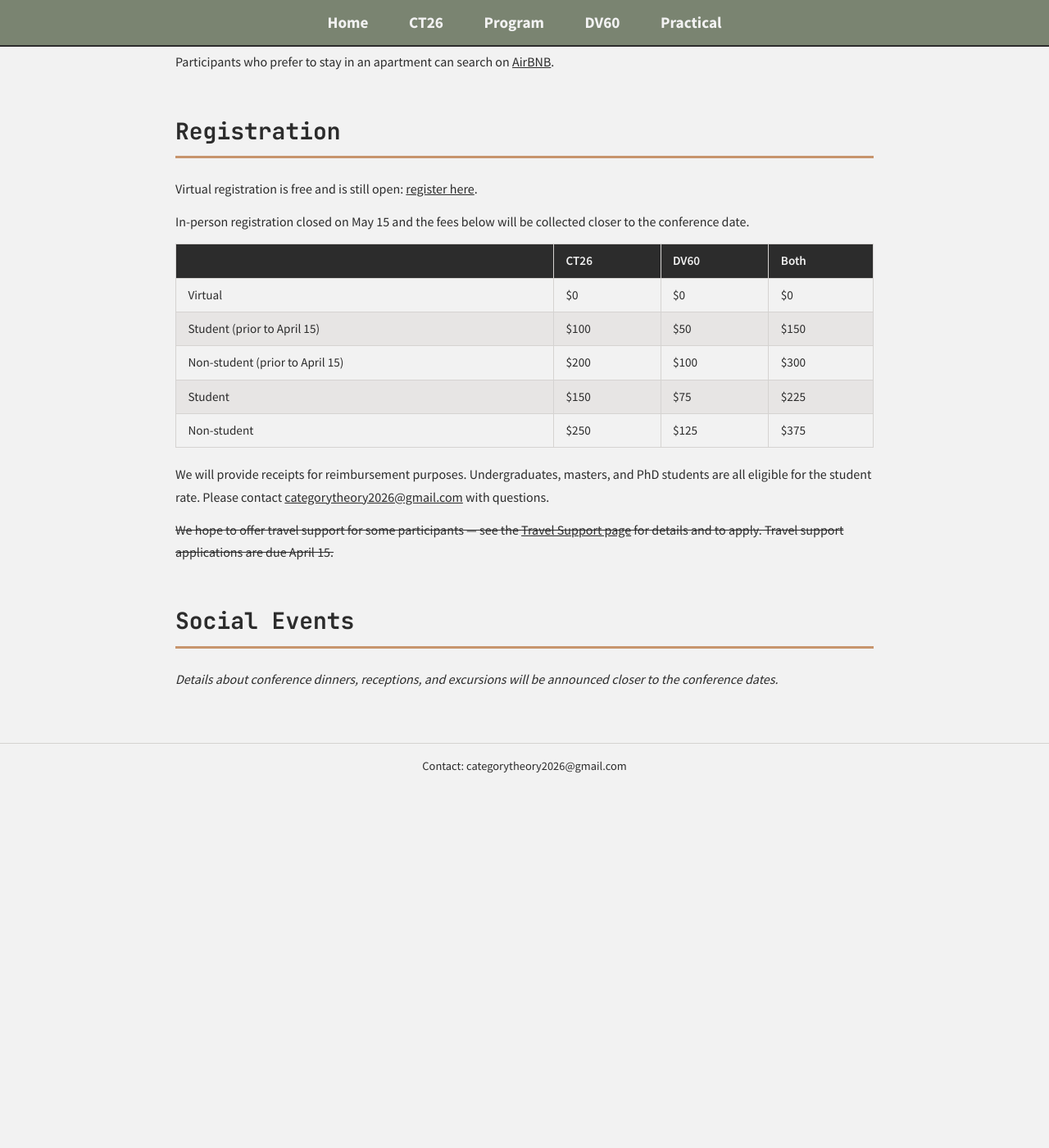
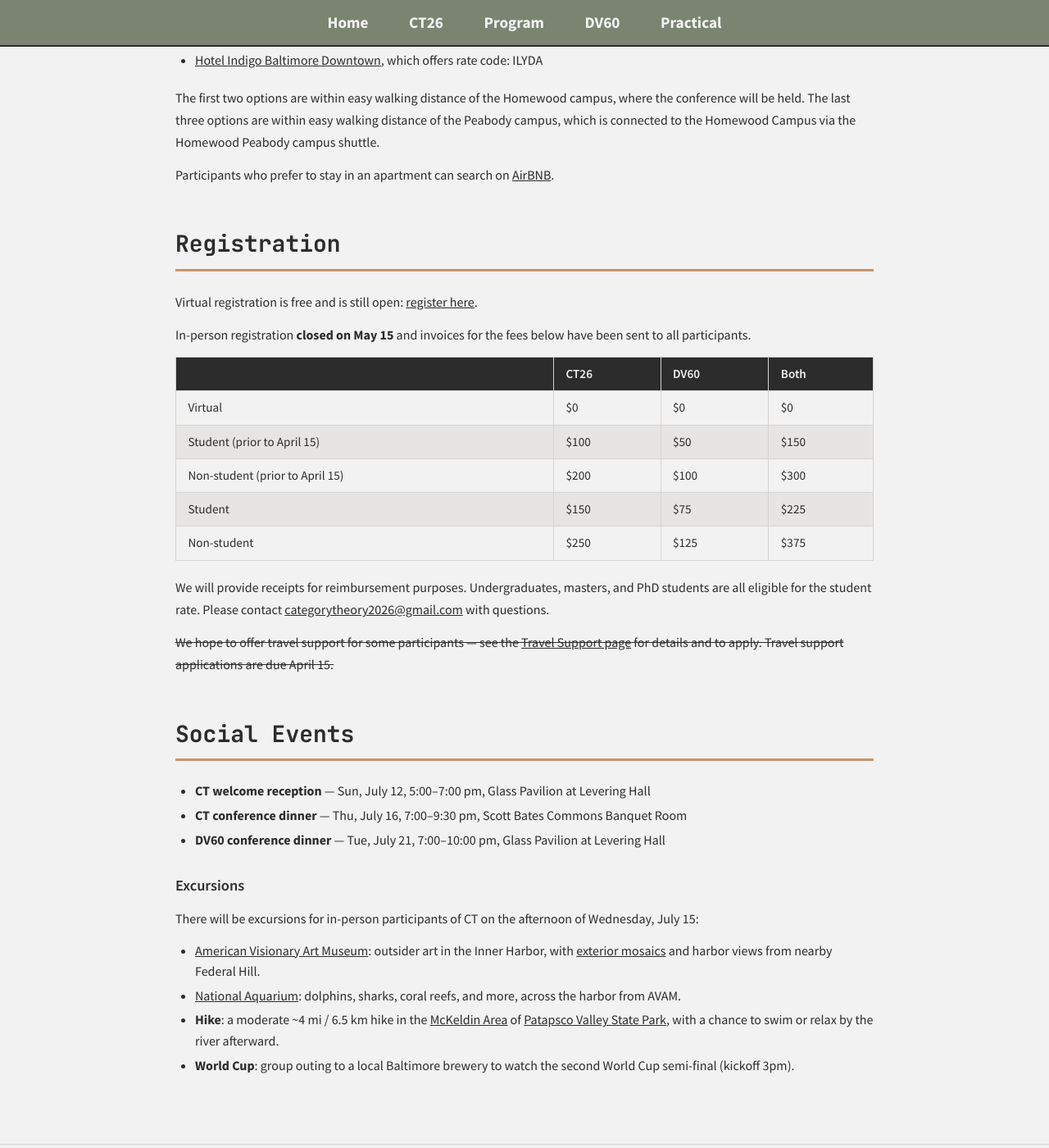
Before and after one commit to phck/ct2026, a Jekyll site: the page built from practical-info.md, in a window 1280 px wide and 1400 px high, scrolled down 1958 px. Shown: the whole window at 82% size. Built offline with Jekyll 4.4.1, drawn with Linux system fonts in a browser that asks for light colours; before the commit the page ends 2920 px from its top, so only the background shows below that; some of the changed text lies outside the part shown.

Commit message:
update venue/social on practical page

```diff
--- a/practical-info.md
+++ b/practical-info.md
@@ -14,7 +14,13 @@
 
 Both conferences will be held at Johns Hopkins University in Baltimore, Maryland.
 
-*Specific venue details will be announced soon.*
+**Campus Maps:** [jhu.edu/maps-directions](https://www.jhu.edu/maps-directions/)
+
+Talks are held in the following rooms:
+
+* **CT morning / plenary:** [Mudd 26](https://classrooms.johnshopkins.edu/classroom/mudd-26/)
+* **CT afternoon / parallel:** [Krieger 205](https://classrooms.johnshopkins.edu/classroom/krieger-205/), [Krieger 170](https://classrooms.johnshopkins.edu/classroom/krieger-170/), [Krieger 180](https://classrooms.johnshopkins.edu/classroom/krieger-180/)
+* **DV60:** [Krieger 205](https://classrooms.johnshopkins.edu/classroom/krieger-205/)
 
 ## Travel
 
@@ -64,7 +70,7 @@
 
 Virtual registration is free and is still open: [register here](https://docs.google.com/forms/d/e/1FAIpQLScbsnKttE6PVBuNfiHCUOjIo7eiafMrtjnQr5VpsZdEJCkKAw/viewform?usp=dialog).
 
-In-person registration closed on May 15 and the fees below will be collected closer to the conference date.
+In-person registration **closed on May 15** and invoices for the fees below have been sent to all participants.
 
 | | CT26 | DV60 | Both |
 |---|---|---|---|
@@ -80,4 +86,15 @@
 
 ## Social Events
 
-*Details about conference dinners, receptions, and excursions will be announced closer to the conference dates.*
+* **CT welcome reception** — Sun, July 12, 5:00–7:00 pm, Glass Pavilion at Levering Hall
+* **CT conference dinner** — Thu, July 16, 7:00–9:30 pm, Scott Bates Commons Banquet Room
+* **DV60 conference dinner** — Tue, July 21, 7:00–10:00 pm, Glass Pavilion at Levering Hall
+
+### Excursions
+
+There will be excursions for in-person participants of CT on the afternoon of Wednesday, July 15:
+
+* [American Visionary Art Museum](https://www.avam.org/):  outsider art in the Inner Harbor, with [exterior mosaics](https://www.avam.org/art/leroy-e.-hoffberger-shining-youth/shining-walls-mosaics) and harbor views from nearby Federal Hill.
+* [National Aquarium](https://aqua.org/): dolphins, sharks, coral reefs, and more, across the harbor from AVAM.
+* **Hike**: a moderate ~4 mi / 6.5 km hike in the [McKeldin Area](https://dnr.maryland.gov/publiclands/Pages/central/PatapscoValley/McKeldin/McKeldin-Area.aspx) of [Patapsco Valley State Park](https://dnr.maryland.gov/publiclands/pages/central/patapsco.aspx), with a chance to swim or relax by the river afterward.
+* **World Cup**: group outing to a local Baltimore brewery to watch the second World Cup semi-final (kickoff 3pm).
```
Also changed, not shown: registration.md (+1 -1 lines).
